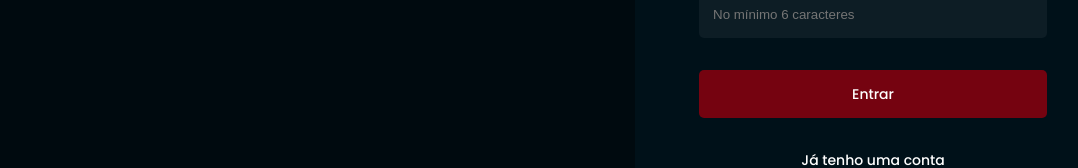
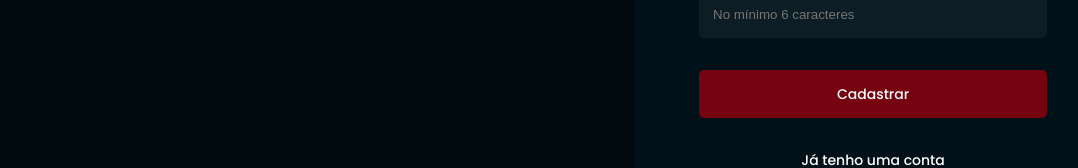
Before and after one commit to luislanga/food_explorer, a React (Vite) app: page /register in a window 1280 px wide. Shown: the part 480-648 px from the top of the page, without its empty margins (69-1147 px from the left). Built offline with nearby package versions, Linux system fonts and the light colour scheme.

Commit message:
added signup validation

```diff
--- a/src/pages/Sign/SignUp/index.jsx
+++ b/src/pages/Sign/SignUp/index.jsx
@@ -2,18 +2,33 @@ import { Container, LogForm } from "./styles";
 import { Input } from "../../../components/Input";
 import { Button } from "../../../components/Button";
 import { Logo } from "../../../components/Logo";
-import { Link } from "react-router-dom";
+import { Link, useNavigate } from "react-router-dom";
 import { useState } from "react";
 import { api } from "../../../services/api"
 
 export function SignUp(){
+    const navigate = useNavigate()
+
     const [name, setName] = useState('')
     const [email, setEmail] = useState('')
     const [password, setPassword] = useState('')
 
     function handleSignUp(){
-
+        if(!name || !email || !password) {
+            return alert("Preencha todos os campos!")
+        }
         api.post("/users", {name, email, password, is_admin: 0})
+            .then(() => {
+                alert("Usuário cadastrado com sucesso")
+                navigate("/")
+            })
+            .catch((error) => {
+                if(error.response){
+                    alert(error.response.data.message)
+                } else{
+                    alert("Não foi possível cadastrar o usuário")
+                }
+            })
     }
     return(
         <Container>
@@ -28,13 +43,13 @@ export function SignUp(){
                 </div>
                 <div>
                     <h2>Email</h2>
-                    <Input onChange={e => setEmail(e.target.value)} placeholder="Exemplo: exemplo@exemplo.com.br"/>
+                    <Input onChange={e => setEmail(e.target.value)} type="email" placeholder="Exemplo: exemplo@exemplo.com.br"/>
                 </div>
                 <div>
                     <h2>Senha</h2>
                     <Input onChange={e => setPassword(e.target.value)} type="password" placeholder="No mínimo 6 caracteres"/>
                 </div>
-                <Button type="button" onClick={handleSignUp} title="Entrar"/>
+                <Button type="button" onClick={handleSignUp} title="Cadastrar"/>
                 <Link to="/">Já tenho uma conta</Link>
             </LogForm>
         </Container>
```
